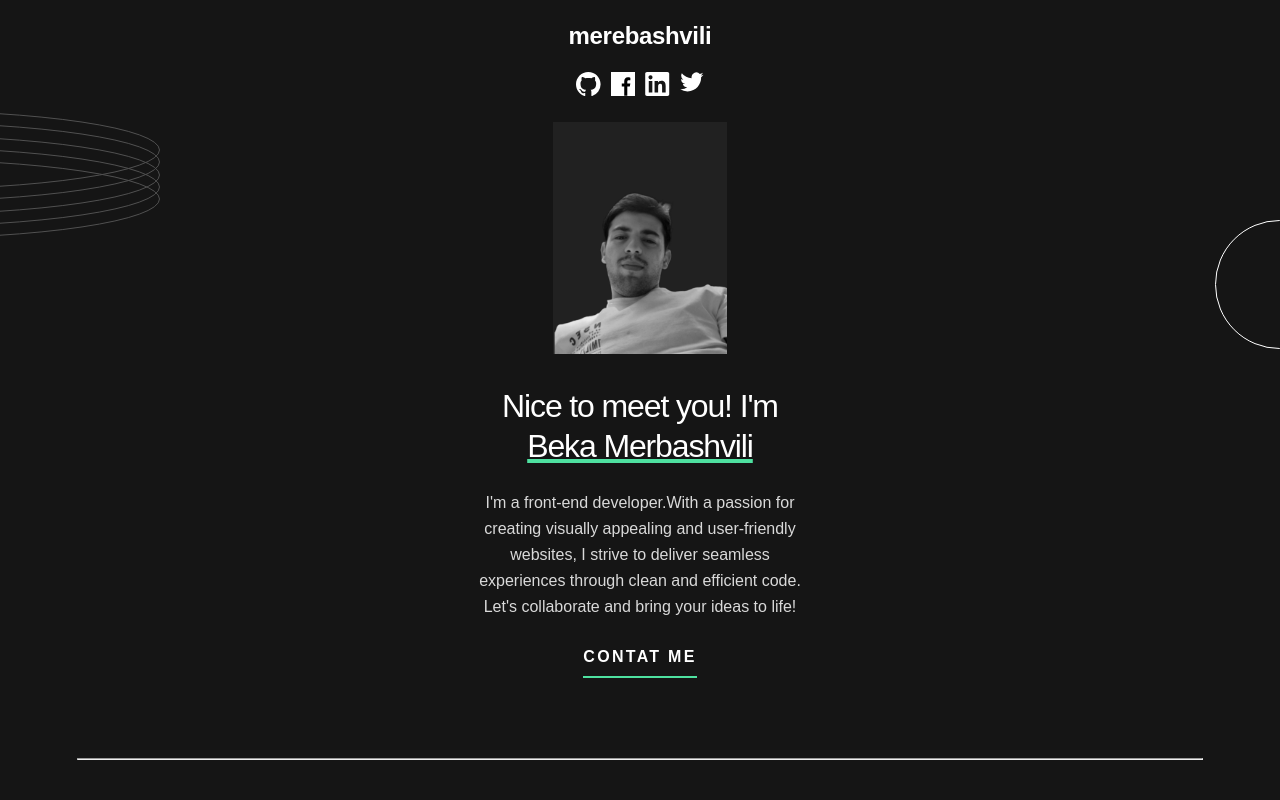
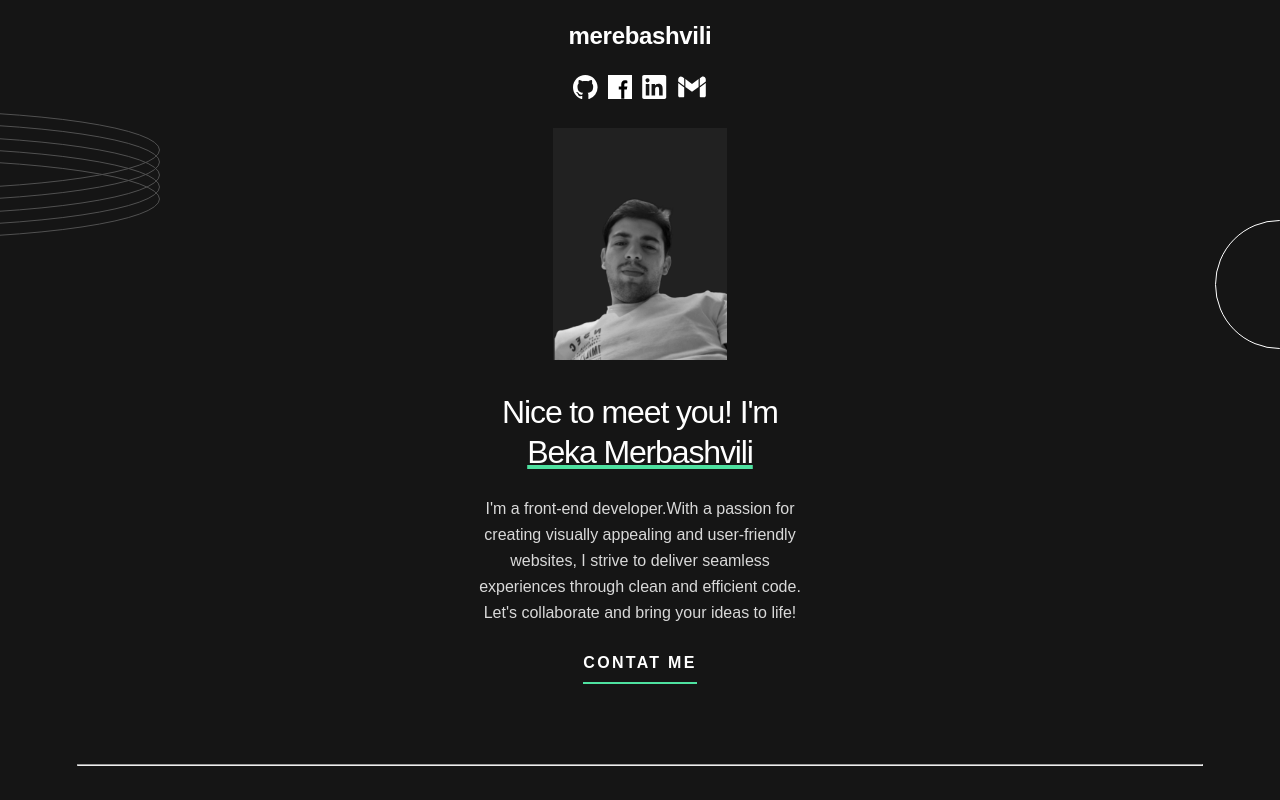
Before and after one commit to Beka-Merebashvili/portfolio, a React (Vite) app: page / in a window 1280 px wide. Shown: the top 800 px of the page. Built offline with nearby package versions, Linux system fonts and the light colour scheme.

Commit message:
edit socila media links

```diff
--- a/src/components/SocialMedia.tsx
+++ b/src/components/SocialMedia.tsx
@@ -2,14 +2,14 @@ import styled from "styled-components";
 import githubIcon from "../assets/images/icon-github.svg";
 import facebookIcon from "../assets/images/icon-facebook.svg";
 import linkedinIcon from "../assets/images/icon-linkedin.svg";
-import twitterIcon from "../assets/images/icon-twitter.svg";
+import gmailIcon from "../assets/images/gmail.icon.svg";
 
 export default function SocialMedia() {
   const socialMediaLinks = [
     { name: "GitHub", icon: githubIcon, url: "https://github.com/Beka-Merebashvili" },
     { name: "Facebook", icon: facebookIcon, url: "https://www.facebook.com/beqa.merebashvili.73" },
-    { name: "LinkedIn", icon: linkedinIcon, url: "https://www.linkedin.com/in/beka-merebashvili-a04554248/" },
-    { name: "Twitter", icon: twitterIcon, url: "https://twitter.com/merebashvili99" },
+    { name: "LinkedIn", icon: linkedinIcon, url: "https://www.linkedin.com/in/beka-merebashvili/" },
+    { name: "Gmail", icon: gmailIcon, url: "https://myaccount.google.com/u/2/?tab=kk" },
   ];
   return (
     <SocialNavigation>
@@ -41,6 +41,7 @@ const SocialNavigation = styled.div`
  }
  .navigation {
     display: flex;
+    align-items: center;
     gap: 10px;
  }
 `
```
Also changed, not shown: src/assets/images/gmail.icon.svg (added).
